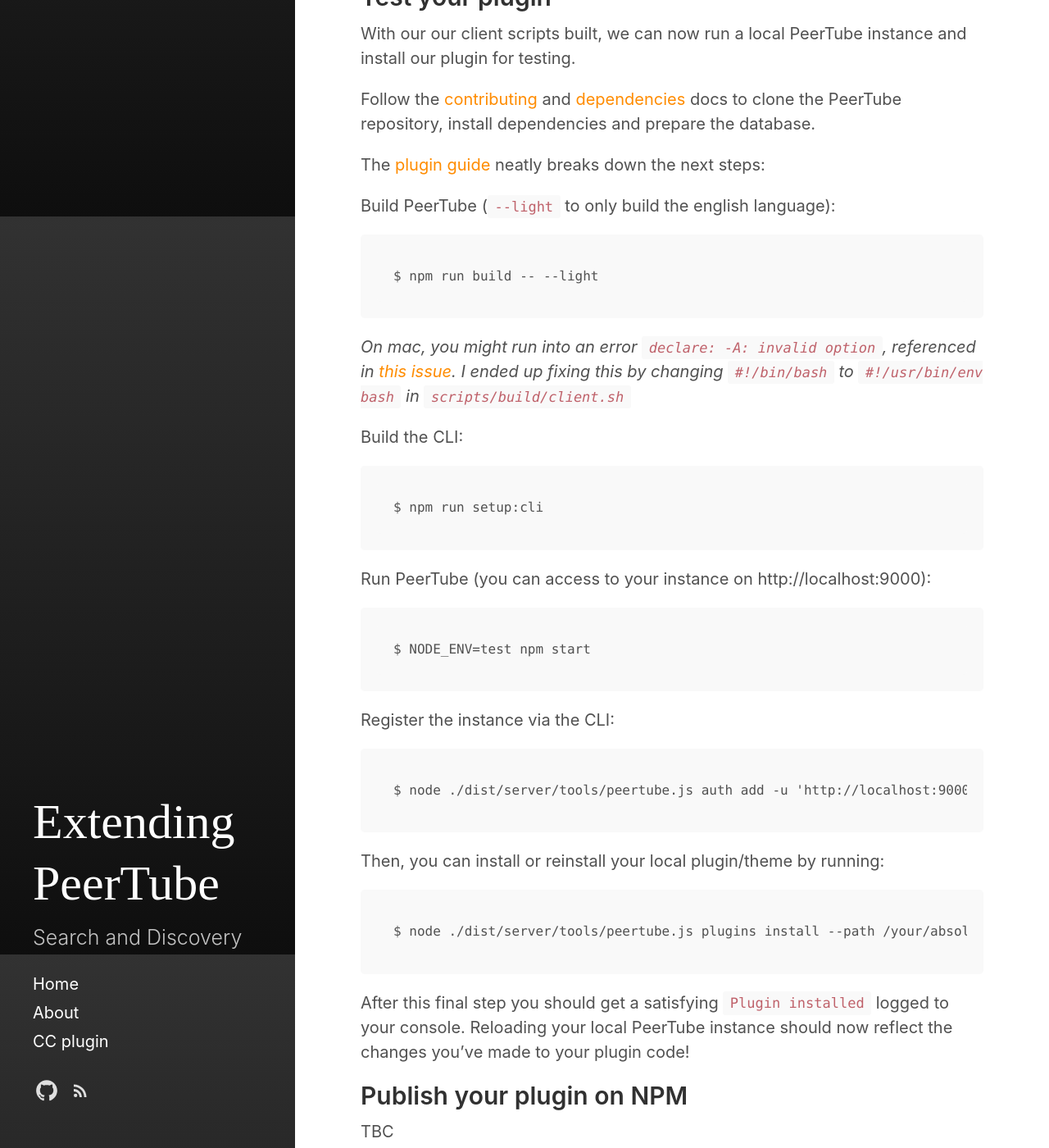
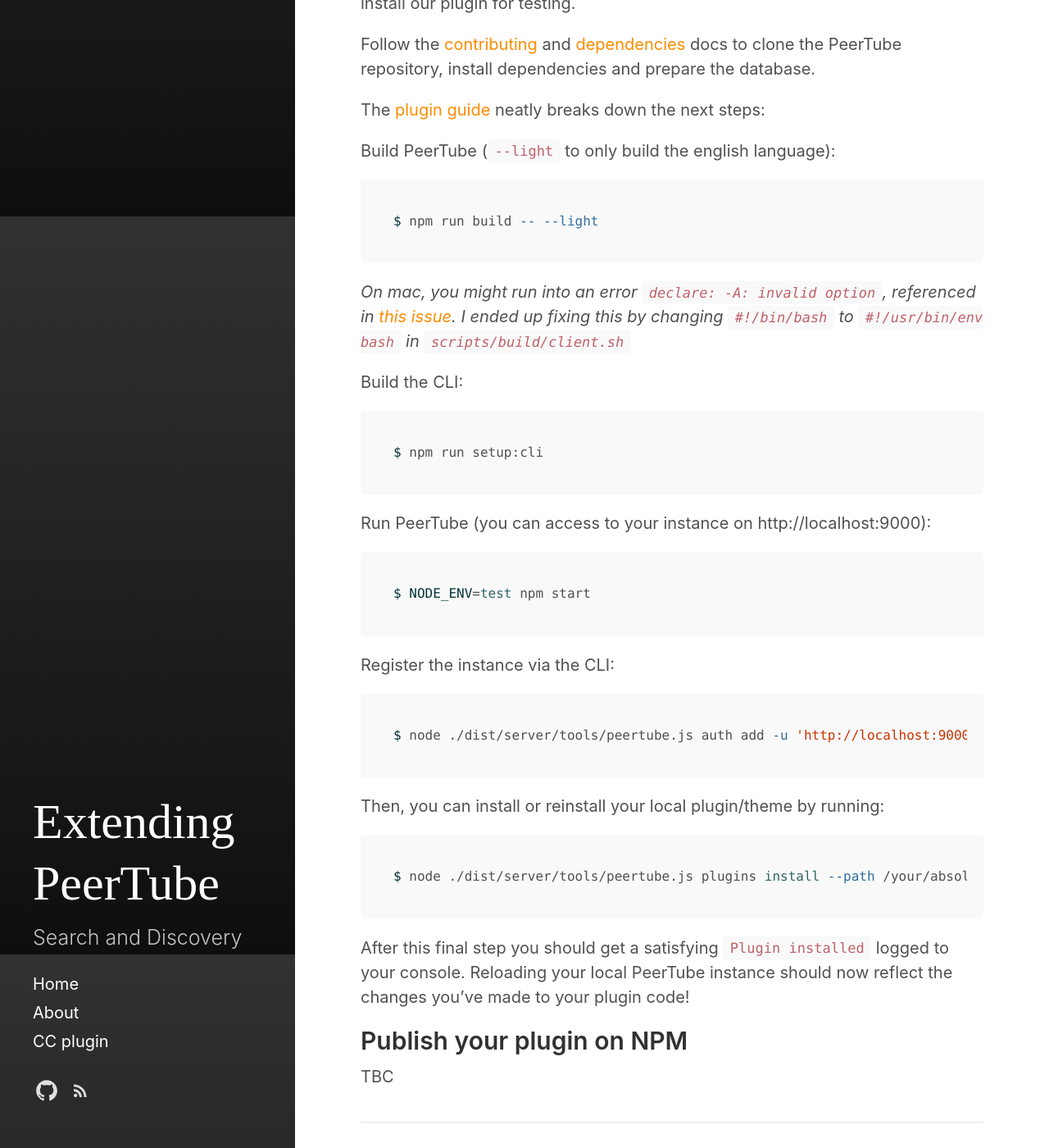
Before and after one commit to beeldengeluid/extending-peertube, a Jekyll site: the page built from _posts/2021-06-16-developing-a-peertube-plugin.md, in a window 1280 px wide and 1400 px high, scrolled down 8736 px. Shown: the whole window at 82% size. Built offline with Jekyll 4.4.1, drawn with Linux system fonts in a browser that asks for light colours; some of the changed lines change nothing that is shown; some of the changed text lies outside the part shown.

Commit message:
Clean up markdown

````diff
--- a/_posts/2021-06-16-developing-a-peertube-plugin.md
+++ b/_posts/2021-06-16-developing-a-peertube-plugin.md
@@ -8,27 +8,29 @@
 While enabling [Creative Commons licences for PeerTube videos]({% post_url 2021-05-10-peertube-licences %}) in accordance with the [CC Platform Toolkit](https://creativecommons.org/platform/toolkit/), we want to make sure that the new functionality we develop operates well with the existing PeerTube code base, fits the PeerTube design and is easy to integrate for users who want to use this feature. PeerTube's [plugin architecture](https://docs.joinpeertube.org/contribute-plugins) lets us achieve these goals. In this post we'll walk through our experience of creating a PeerTube plugin to add Creative Commons licences to PeerTube videos.
 
 The [plugin we've developed](https://github.com/beeldengeluid/peertube-plugin-creative-commons/) does three things:
+
 1. Update the labels used for PeerTube licences
-1. Display the appropirate CC licence icon linked to the respective CC licence deed
-1. Insert machine-readable metadata, to aid with search & discovery
+2. Display the appropirate CC licence icon linked to the respective CC licence deed
+3. Insert machine-readable metadata, to aid with search & discovery
 
 In this post we'll roughly follow the steps from the [Write a plugin/theme](https://docs.joinpeertube.org/contribute-plugins?id=write-a-plugintheme) guide, provided as part of the PeerTube documentation:
 
 1. [Find a name for your plugin](#find-a-name-for-your-plugin)
-1. [Clone the quickstart repository](#clone-the-quickstart-repository)
-1. [Configure your repository](#configure-your-repository)
-1. [Update README.md](#update-readmemd)
-1. [Update package.json](#update-packagejson)
-1. [Write code](#write-code)
-1. [Build your plugin](#build-your-plugin)
-1. [Test your plugin](#test-your-plugin)
-1. [Publish your plugin on NPM](#publish-your-plugin-on-npm)
+2. [Clone the quickstart repository](#clone-the-quickstart-repository)
+3. [Configure your repository](#configure-your-repository)
+4. [Update README.md](#update-readmemd)
+5. [Update package.json](#update-packagejson)
+6. [Write code](#write-code)
+7. [Build your plugin](#build-your-plugin)
+8. [Test your plugin](#test-your-plugin)
+9. [Publish your plugin on NPM](#publish-your-plugin-on-npm)
 
 While the plugin has reached version 1.0, we'll continue to add updates. You can access the source code in the state at time of publishing [here](https://github.com/beeldengeluid/peertube-plugin-creative-commons/tree/cb5b99d635c4fcf6e6bd30a11fc85f48a46d29c6).
 
 ## Find a name for your plugin
 
 PeerTube Plugin names:
+
 - can only contain lowercase letters and the hyphen (`-`) sign
 - should start with the `peertube-plugin-` prefix
 
@@ -38,7 +40,7 @@
 
 We clone the PeerTube Plugin Quickstart boilerplate code into a folder with our plugin name:
 
-```bash
+```sh
 $ git clone https://framagit.org/framasoft/peertube/peertube-plugin-quickstart.git peertube-plugin-mysupername
 ```
 
@@ -46,7 +48,7 @@
 
 Assuming we have already set up a repository to act as origin (e.g. `https://your-git-repo`), we set it as the remote URL of the repo we just cloned locally.
 
-```bash
+```sh
 $ cd peertube-plugin-mysupername
 $ git remote set-url origin https://your-git-repo
 ```
@@ -58,6 +60,7 @@
 ## Update package.json
 
 Update the following `package.json` fields:
+
    * `name`
    * `description`
    * `homepage`
@@ -221,9 +224,6 @@
 
 ![Screenshot CC license button](/extending-peertube/screenshots/screenshot_cc_linkbutton.png)
 
-
-
-
 ### Inserting licence metadata on video watch pages
 
 Besides displaying a licence icon, we want to [add machine-readable metadata]({% post_url 2021-05-25-license-metadata %}), so that CC licensed PeerTube videos can be found and indexed by external search engines.
@@ -238,8 +238,6 @@
 
 and insert the appropriate metadata:
 ```js
-// Set CC-REL metadata
-
 for (let element of video_info) {
   element.setAttribute('xmlns:dct', 'http://purl.org/dc/terms/')
   element.setAttribute('xmlns:cc', 'https://creativecommons.org/ns#')
@@ -254,7 +252,6 @@
   account_page_link.setAttribute('rel', 'cc:attributionURL dct:creator')
   account_page_link.setAttribute('href', account_page_link.href)
 }
-
 ```
 
 ## Build your plugin
@@ -265,19 +262,19 @@
 
 Install webpack:
 
-```
+```sh
 $ npm install
 ```
 
 Add/update your files in the `clientFiles` array of `webpack.config.js`:
 
-```
+```sh
 $ $EDITOR ./webpack.config.js
 ```
 
 Build your client files:
 
-```
+```sh
 $ npm run build
 ```
 
@@ -291,7 +288,7 @@
 
 Build PeerTube (`--light` to only build the english language):
 
-```
+```sh
 $ npm run build -- --light
 ```
 
@@ -299,25 +296,25 @@
 
 Build the CLI:
 
-```
+```sh
 $ npm run setup:cli
 ```
 
 Run PeerTube (you can access to your instance on http://localhost:9000):
 
-```
+```sh
 $ NODE_ENV=test npm start
 ```
 
 Register the instance via the CLI:
 
-```
+```sh
 $ node ./dist/server/tools/peertube.js auth add -u 'http://localhost:9000' -U 'root' --password 'test'
 ```
 
 Then, you can install or reinstall your local plugin/theme by running:
 
-```
+```sh
 $ node ./dist/server/tools/peertube.js plugins install --path /your/absolute/plugin-or-theme/path
 ```
 
````
